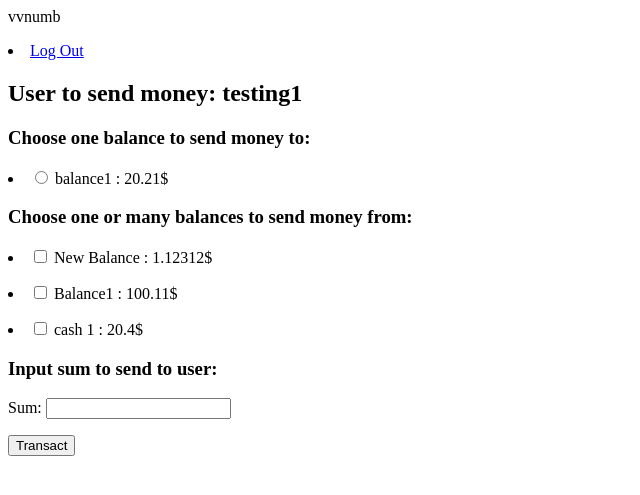
After one commit to BesedinGeny/tayle-test-task, a Django app: a page that uses TayleTest/templates/main/base.html in a window 1280 px wide. The commit adds this page. Shown: the top 495 px of the page, without its empty margins (0-640 px from the left). Run offline with Django 3.2, Linux system fonts and the light colour scheme; a user stored in the database is signed in; data comes from the database, SQL or seed files in the repository; both versions use the stored data as it was after the commit.

Commit message:
Добавлена модель транзакции, форма перевода средств (по условию), добавлены общие транзакции пользователя (только на принятие). Надо сделать фильтры/отправленные и полную информацию о балансе

```diff
--- a/TayleTest/main/admin.py
+++ b/TayleTest/main/admin.py
@@ -1,6 +1,7 @@
 from django.contrib import admin
 
 # Register your models here.
-from .models import Balance
+from .models import Balance, Transaction
 
 admin.site.register(Balance)
+admin.site.register(Transaction)
--- a/TayleTest/main/forms.py
+++ b/TayleTest/main/forms.py
@@ -3,8 +3,13 @@ from django.contrib.auth.forms import forms
 from django.contrib.auth.models import User
 
 
+class MakeTransaction(forms.Form):
+    """остальные поля many-to-many и балансы созданы внутри шаблона"""
+    sum = forms.FloatField()
+
 class RegistrationForm(UserCreationForm, forms.ModelForm):
     """форма регистрации, при необходимости можно гибко добавлять поля к регистрации"""
+
     class Meta:
         model = User
         fields = ('username', 'email', 'password1', 'password2')
--- a/TayleTest/main/models.py
+++ b/TayleTest/main/models.py
@@ -1,8 +1,6 @@
 from django.conf import settings
 from django.core.validators import BaseValidator
 from django.db import models
-
-# Create your models here.
 
 
 class MinValueValidator(BaseValidator):
@@ -10,12 +8,23 @@ class MinValueValidator(BaseValidator):
     code = 'min_value'
 
     def compare(self, a, b):
-        return a < b  # super simple.
+        return a < b
 
 
 class Balance(models.Model):
-    sum = models.FloatField(validators=[MinValueValidator(0)])  # сделать проверку при сохранении, чтобы баланс не был < 0
+    """Счет пользователя"""
+    name = models.CharField(max_length=128, default='New Balance')
+    sum = models.FloatField(validators=[MinValueValidator(0)])
     user = models.ForeignKey(settings.AUTH_USER_MODEL, on_delete=models.CASCADE)
 
     def __str__(self):
-        return self.user.username + ": " + str(self.sum)
+        return self.user.username + ": " + self.name + ", " + str(self.sum)
+
+
+class Transaction(models.Model):
+    """Проведенная операция перевода средств"""
+    balance_to = models.ForeignKey(Balance, on_delete=models.CASCADE, blank=False,
+                                   related_name='%(class)s_balance_to')  # счет зачисления
+    balances_from = models.ManyToManyField(Balance, blank=False,
+                                           related_name='%(class)s_balances_from')  # счета списания
+    sum = models.FloatField(validators=[MinValueValidator(0)])  # денег переведено
--- a/TayleTest/main/urls.py
+++ b/TayleTest/main/urls.py
@@ -3,6 +3,9 @@ from .views import *
 
 urlpatterns = [
     path('', base, name='base'),
+    path('users_list', UserList.as_view(), name='user_list'),
+    path('transaction_list', TransactionList.as_view(), name='transaction_list'),
+    path('make_transaction/<respond_to>', make_transaction, name='make_transaction'),
     path('accounts/registration', registration_view, name='register'),
     path('accounts/login/', login_view, name='login'),
 ]
--- a/TayleTest/main/views.py
+++ b/TayleTest/main/views.py
@@ -1,17 +1,121 @@
 from django.contrib.auth import login, authenticate
+from django.contrib.auth.decorators import login_required
+from django.contrib.auth.models import User
 from django.http import HttpResponse
-from django.shortcuts import render, redirect
+from django.shortcuts import render, redirect, get_object_or_404
+from django.views.generic import ListView
+from django.contrib.auth.mixins import LoginRequiredMixin
 
-
-# Create your views here.
-from .forms import RegistrationForm, LoginForm
+from .forms import RegistrationForm, LoginForm, MakeTransaction
+from .models import Balance, Transaction
 
 
 def base(request):
+    balances = Balance.objects.filter(user__username=request.user.username)
     return render(request, 'main/base.html', context={
-        'current_user': request.user.username
+        'current_user': request.user.username,
+        'balances': balances
     })
 
+
+@login_required()
+def make_transaction(request, respond_to):
+    context = {}
+    user_to = get_object_or_404(User, username=respond_to)
+    user_from = get_object_or_404(User, username=request.user.username)
+    balances_to = Balance.objects.filter(user__username=respond_to)
+    balances_from = Balance.objects.filter(user__username=user_from.username)
+    context['current_user'] = user_from.username
+    context['user_to'] = user_to
+    context['balances_to'] = balances_to
+    context['balances_from'] = balances_from
+    if request.POST:
+        form = MakeTransaction(request.POST)
+        if form.is_valid():
+            # TODO: хорошо бы вынести логику в controller -_-
+            post_data = dict(request.POST)
+            # создаем транзакцию, если все данные указаны верно
+            balance_to_chosen = post_data.get('balance_to', None)
+            balances_from_chosen = post_data.get('balances_from', None)
+            sum_of_transaction = float(post_data['sum'][0])
+            count_of_balances = len(balances_from_chosen)  # кол-во балансов
+            if balance_to_chosen is None or balances_from_chosen is None:  # дополнительная валидация
+                context['error'] = 'Need to choose one balance to send money to'
+            else:  # транзакция корректна, проверяем балансы на наличие достаточного кол-ва денег
+                for pk in balances_from_chosen:
+                    balance = Balance.objects.get(pk=pk)
+                    if balance.sum < sum_of_transaction / count_of_balances:
+                        context['error'] = 'Balance "' + balance.name + '" has not enough money'
+                        break
+                # везде хватает денег, тогда производим изменение балансов
+
+                balances = []
+                for pk in balances_from_chosen:
+                    balance = Balance.objects.get(pk=pk)
+                    balance.sum -= sum_of_transaction / count_of_balances
+                    round(balance.sum, 3)
+                    balance.save()
+                    balances.append(balance)  # добавлем счета в список, для создания транзакции
+
+                balance = Balance.objects.get(pk=balance_to_chosen[0])
+                balance.sum += sum_of_transaction
+                round(balance.sum, 3)
+                balance.save()
+
+                transaction = Transaction.objects.create(sum=sum_of_transaction, balance_to=balance)
+                transaction.balances_from.set(balances)
+                transaction.save()
+                return redirect('base')
+
+            if context.get('error', None) is None:  # валидация не пройдена
+                context['form'] = form
+        else:
+            context['form'] = form
+    else:
+        context['form'] = MakeTransaction()
+
+    return render(request, 'main/transaction.html', context=context)
+
+
+class TransactionList(ListView):
+    model = Transaction
+    login_url = 'accounts/login/'
+    redirect_field_name = 'redirect_to'
+    paginate_by = 10
+    template_name = 'main/transaction_for_user.html'
+
+    def get_queryset(self):
+        filter_val = self.request.GET.get('filter', "")
+        user = self.request.user.username
+        new_context = Transaction.objects.filter(balance_to__user__username=user)  # только данные пользователя
+        # TODO: filters
+        """new_context = new_context.filter(
+            balance_to=filter_val,
+        ).order_by(order)"""
+        print(new_context)
+        return new_context
+
+    def get_context_data(self, **kwargs):
+        context = super().get_context_data(**kwargs)
+        context['filter'] = self.request.GET.get('filter', "")
+        context['current_user'] = self.request.user.username
+        return context
+
+
+class UserList(LoginRequiredMixin, ListView):
+    model = User
+    login_url = 'accounts/login/'
+    redirect_field_name = 'redirect_to'
+    paginate_by = 10
+    template_name = 'main/users_list.html'
+
+    def get_context_data(self, **kwargs):
+        context = super().get_context_data(**kwargs)
+        context['current_user'] = self.request.user.username
+        return context
+
+
+# Блок аутентификации
 
 def registration_view(request):
     context = {}
--- a/TayleTest/templates/main/base.html
+++ b/TayleTest/templates/main/base.html
@@ -6,12 +6,21 @@
 </head>
 <body>
 {% if current_user %}
-{{current_user}}
-<p><a href="{% url 'logout' %}">Log Out</a></p>
+    {{current_user}}
+<p></p>
+    <li><a href="{% url 'logout' %}">Log Out</a></li>
 {%else%}
-<p><a href="{% url 'login' %}">Log In</a></p>
+    <li><a href="{% url 'register' %}">Register</a></li>
+    <li><a href="{% url 'login' %}">Log In</a></li>
 {% endif%}
+{% block content %}
+    <p><a href="{% url 'user_list' %}">User List</a></p>
+    <h2>Balances</h2>
+    {%for balance in balances%}
+        <li>{{balance.name}}: {{balance.sum}}$</li>
+    {%endfor%}
 
-<p><a href="{% url 'register' %}">Register</a></p>
+<h3><a href="{% url 'transaction_list' %}">Watch transactions</a></h3>
+{% endblock %}
 </body>
 </html>
--- /dev/null
+++ b/TayleTest/templates/main/transaction.html
@@ -0,0 +1,30 @@
+{% extends 'main/base.html' %}
+{% block content  %}
+{% if error %}
+<h2>ERROR: {{error}}</h2>
+{% endif %}
+
+<form method="post">{% csrf_token %}
+    <h2>User to send money: {{user_to}}</h2>
+<h3>Choose one balance to send money to:</h3>
+{% for balance in balances_to %}
+    <p><li>
+        <input type="radio" name="balance_to" value="{{ balance.pk }}" />
+        <label>{{balance.name}} : {{balance.sum}}$</label>
+    </li></p>
+
+
+{% endfor %}
+<h3>Choose one or many balances to send money from:</h3>
+{% for balance in balances_from %}
+    <p><li>
+        <input type="checkbox" name="balances_from" value="{{ balance.pk }}" />
+        <label>{{balance.name}} : {{balance.sum}}$</label>
+
+    </li></p>
+{% endfor %}
+<h3>Input sum to send to user:</h3>
+    {{form.as_p}}
+    <p><input type="submit" value="Transact"></p>
+</form>
+{% endblock %}
```
Also changed, not shown: TayleTest/TayleTest/settings.py (+3 -11 lines), TayleTest/templates/main/transaction_for_user.html (added, +30 -0 lines), TayleTest/templates/main/users_list.html (added, +22 -0 lines), TayleTest/db.sqlite3, TayleTest/main/controller.py (added), 1 other file.
